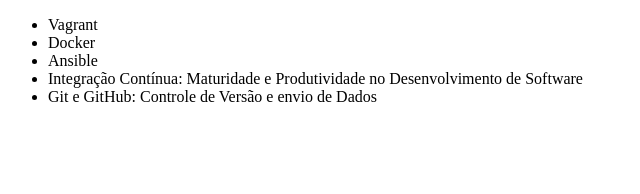
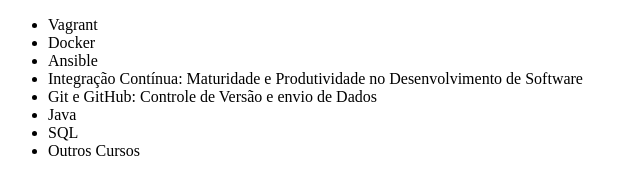
Before and after one commit to guilhermemendoncaa/teste-git, a plain HTML site: page index.html in a window 1280 px wide. Shown: the whole page, without its empty margins (0-640 px from the left). Drawn offline with Linux system fonts and the light colour scheme.

Commit message:
Alteração de cursos, acrescentando Java, SQL e Outros Cursos

```diff
--- a/index.html
+++ b/index.html
@@ -10,7 +10,10 @@
         <li>Docker</li>
         <li>Ansible</li>
         <li>Integração Contínua: Maturidade e Produtividade no Desenvolvimento de Software</li>
-        <li>Git e  GitHub: Controle de Versão e envio de Dados</li>
+	<li>Git e  GitHub: Controle de Versão e envio de Dados</li>
+	<li>Java</li>
+	<li>SQL</li>
+	<li>Outros Cursos</li>
     </ul>
 </body>
 </html>
```
